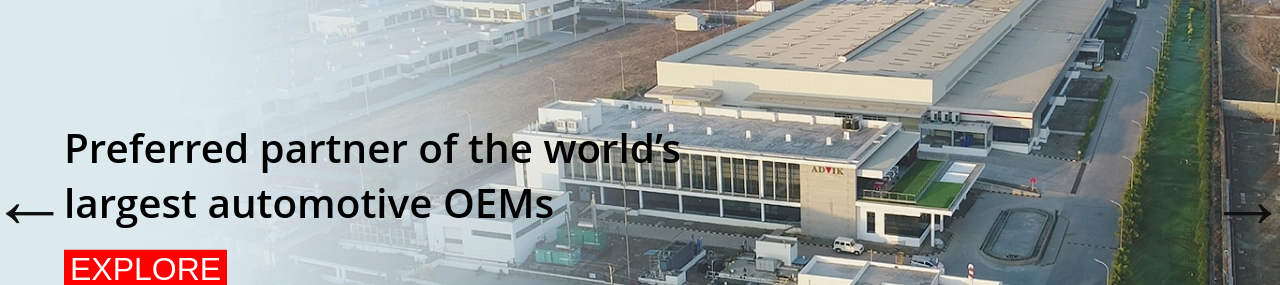
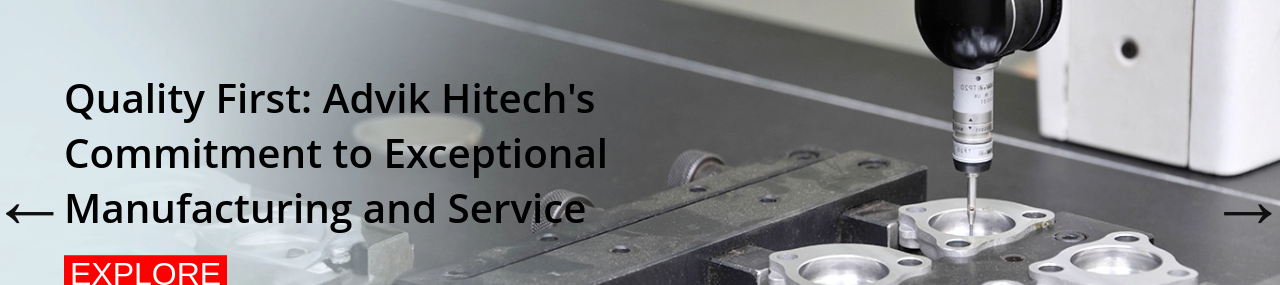
Before and after one commit to w3-80717/aSquareRealtorsAssignment, a React (Create React App) app in the folder frontend/: page / in a window 1280 px wide. Shown: the part 434-719 px from the top of the page. Built offline with nearby package versions, Linux system fonts and the light colour scheme.

Commit message:
carousel automatically but not correctly

```diff
--- a/frontend/src/Component/Hero.jsx
+++ b/frontend/src/Component/Hero.jsx
@@ -1,4 +1,4 @@
-import React, { useState } from 'react'
+import React, { useState, useEffect } from 'react'
 import './Hero.css'
 
 const images = [
@@ -16,6 +16,13 @@ export const Hero = () => {
   const nextSlide = () => {
     setCurrent(current === images.length - 1 ? 0 : current + 1)
   }
+
+  useEffect(() => {
+    const interval = setInterval(() => {
+      setCurrent(current => (current === images.length - 1 ? 0 : current + 1))
+    }, 3000) // Change slide every 3 seconds
+    return () => clearInterval(interval)
+  }, [])
 
   return (
     <div className='hero-container'>
```
